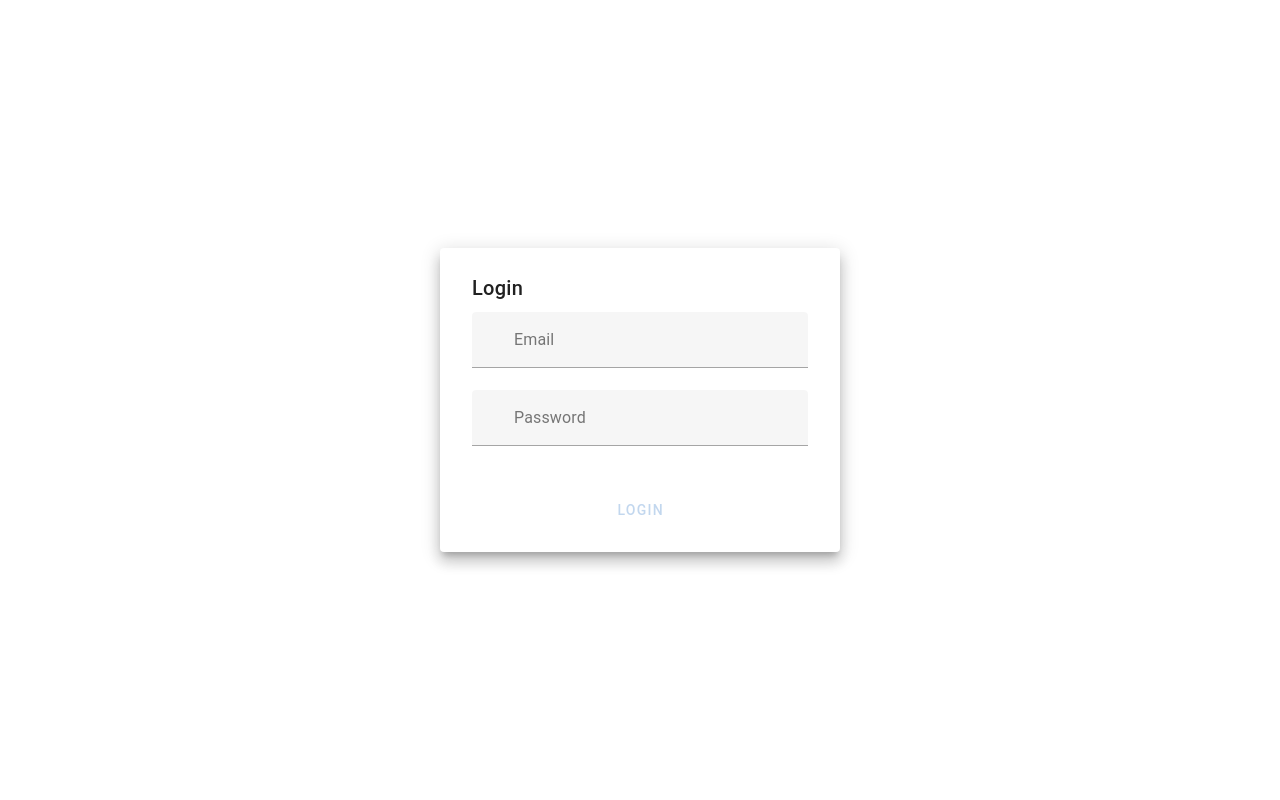
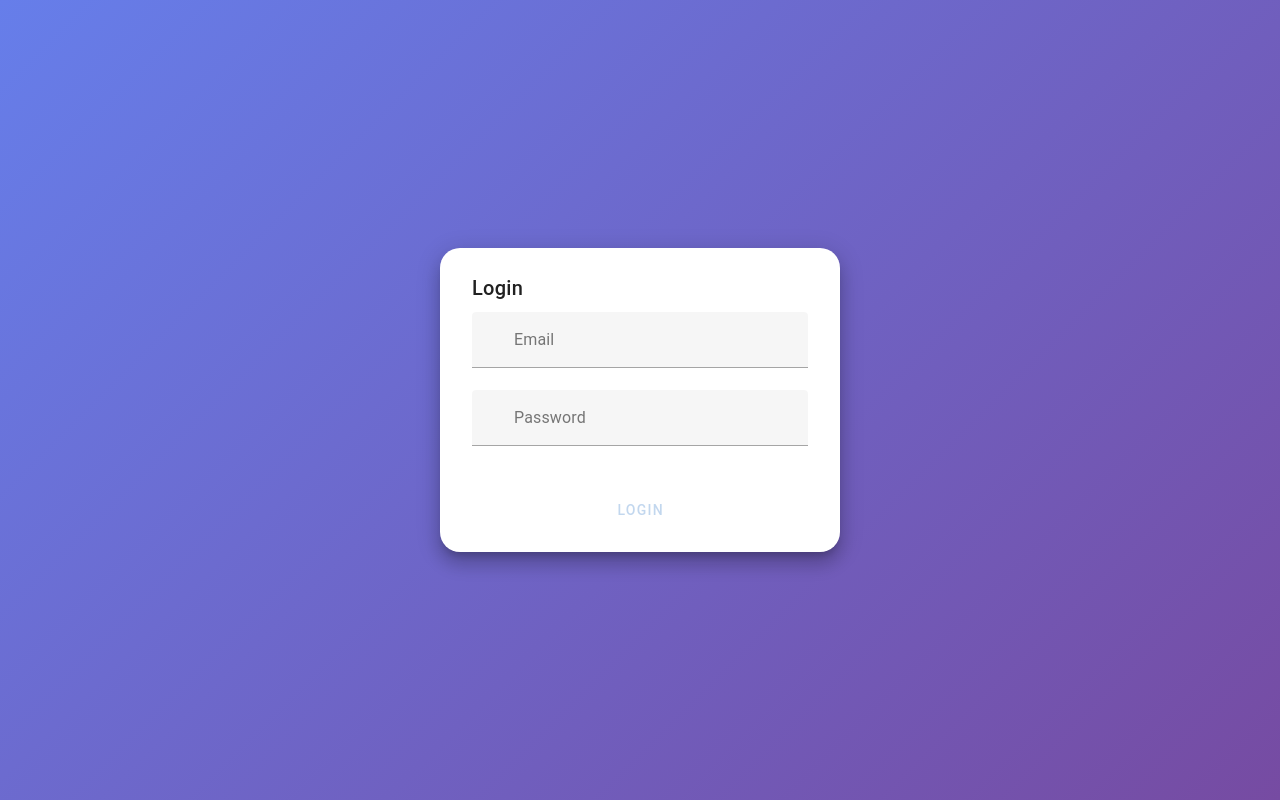
Before and after one commit to srisritP2/vue-login-app, a Vue app: page /#/login in a window 1280 px wide. Built offline with nearby package versions, Linux system fonts and the light colour scheme.

Commit message:
Remove GitHub Actions deploy workflow to use manual deploymen

```diff
--- a/src/components/LoginPage.vue
+++ b/src/components/LoginPage.vue
@@ -1,12 +1,25 @@
 <template>
-  <v-container class="fill-height" fluid>
+  <!-- Container fills full height and uses custom background styles -->
+  <v-container class="login-background fill-height" fluid>
+    <!-- Center content vertically and horizontally -->
     <v-row align="center" justify="center">
-      <v-col cols="12" sm="8" md="4">
-        <v-card class="pa-4" elevation="10">
+      <!-- Column for responsive sizing with fade-in animation -->
+      <v-col cols="12" sm="8" md="4" class="login-animate">
+        <!-- Card with padding and custom styles -->
+        <v-card class="pa-4 login-card" elevation="12">
+          <!-- Title text centered -->
           <v-card-title class="text-h6 justify-center">Login</v-card-title>
 
+          <!-- Card content area -->
           <v-card-text>
+            <!-- Form with validation binding -->
             <v-form ref="loginForm" v-model="formValid">
+              <!-- Email input field -->
+                  <!-- Label shown above input -->
+                  <!-- Two-way binding to data.email -->
+                  <!-- Validation rule: must be filled -->
+                  <!-- Icon inside input -->
+                  <!-- HTML5 required attribute -->
               <v-text-field
                 label="Email"
                 v-model="email"
@@ -14,6 +27,13 @@
                 prepend-inner-icon="mdi-email"
                 required
               />
+              <!-- Password input field -->
+                  <!-- Label for password -->
+                  <!-- Two-way binding to data.password -->
+                  <!-- Validation rule -->
+                  <!-- Mask input as password -->
+                   <!-- Lock icon -->
+                  <!-- Required input -->
               <v-text-field
                 label="Password"
                 v-model="password"
@@ -25,9 +45,16 @@
             </v-form>
           </v-card-text>
 
+          <!-- Card actions with button centered -->
           <v-card-actions class="justify-center">
+            <!-- Login button -->
+             <!-- Primary color from Vuetify theme -->
+                  <!-- Custom CSS for animation -->
+                  <!-- Disabled when form is invalid -->
+                  <!-- On click, call submitForm method -->
             <v-btn
               color="primary"
+              class="login-button"
               :disabled="!formValid"
               @click="submitForm"
             >
@@ -41,26 +68,77 @@
 </template>
 
 <script>
-import auth from '../auth'  // Import the fake auth module
+import auth from '../auth'  // Import your fake authentication module
 
 export default {
-  name: 'LoginPage',
+  name: 'LoginPage',       // Component name
+
   data() {
     return {
-      email: '',
-      password: '',
-      formValid: false
+      email: '',            // User email input model
+      password: '',         // User password input model
+      formValid: false,     // Validation status of the form (true or false)
     }
   },
+
   methods: {
     submitForm() {
+      // Validate the form by calling the validate() method on the v-form ref
       if (this.$refs.loginForm.validate()) {
-        // Fake authentication
-        auth.login()  // This would log the user in
-        console.log("User authenticated:", auth.isAuthenticated)  // Log to check
-        this.$router.push('/dashboard')  // Redirect to dashboard
+        // Call fake login method (simulate user login)
+        auth.login()
+        // Log current authentication status in console (for debugging)
+        console.log("User authenticated:", auth.isAuthenticated)
+        // Redirect user to the dashboard route after successful login
+        this.$router.push('/dashboard')
       }
     }
   }
 }
 </script>
+
+<style scoped>
+/* Background gradient for entire container */
+.login-background {
+  background: linear-gradient(135deg, #667eea, #764ba2);
+  background-size: cover;          /* Make sure background covers entire area */
+  background-position: center;     /* Center the background */
+}
+
+/* Card styling for rounded corners and transition */
+.login-card {
+  border-radius: 20px;              /* Rounded edges */
+  transition: transform 0.5s ease, box-shadow 0.5s ease;  /* Smooth animation on transform & shadow */
+}
+
+/* On hover, scale card slightly and add shadow */
+.login-card:hover {
+  transform: scale(1.02);           /* Slightly bigger */
+  box-shadow: 0 12px 24px rgba(0, 0, 0, 0.2); /* Soft shadow */
+}
+
+/* Button animation: smooth scaling on press */
+.login-button {
+  transition: transform 0.2s ease;  /* Smooth scaling */
+}
+
+/* When button is pressed */
+.login-button:active {
+  transform: scale(0.98);           /* Slightly smaller to simulate press */
+}
+
+/* Initial fade-in animation for the login form column */
+.login-animate {
+  opacity: 0;                      /* Start invisible */
+  transform: translateY(20px);    /* Start slightly down */
+  animation: fadeInUp 0.6s ease forwards;  /* Animate to visible and original position */
+}
+
+/* Keyframes for fade-in and slide-up */
+@keyframes fadeInUp {
+  to {
+    opacity: 1;                   /* Fully visible */
+    transform: translateY(0);    /* Move to original position */
+  }
+}
+</style>
```
